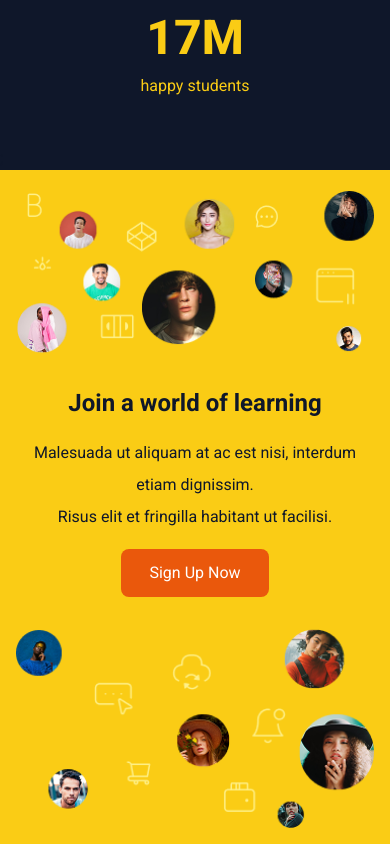
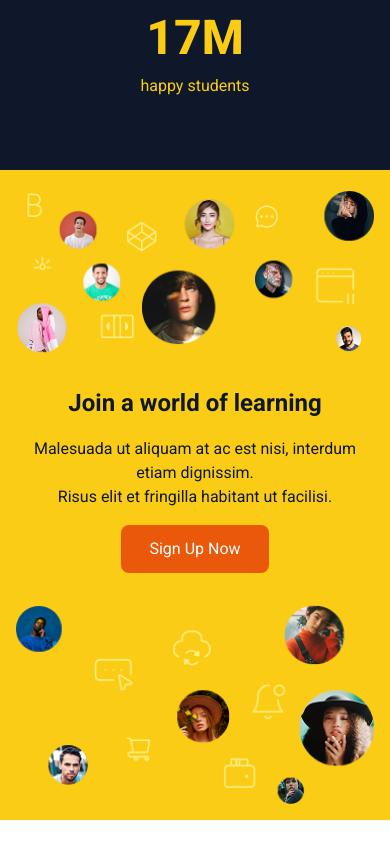
Before and after one commit to acerohernan/uteach-web, a Next.js app: page / in a window 390 px wide. Shown: the part 4389-5233 px from the top of the page. After the commit the page ends 5209 px from the top, so only its background shows below. Built offline with nearby package versions, Linux system fonts and the light colour scheme.

Commit message:
fix: incorrect leading for subtitle

```diff
--- a/src/sections/home/join-a-world-of-learning.tsx
+++ b/src/sections/home/join-a-world-of-learning.tsx
@@ -15,7 +15,7 @@ export const HomeJoinAWorldOfLearning = (): React.ReactElement => {
 
         <div className="flex flex-col items-center text-center gap-4 lg:justify-center lg:gap-8">
           <h3 className="text-[24px] font-bold relative z-10 lg:text-[56px] lg:leading-16">Join a world of learning</h3>
-          <p className="leading-6 lg:text-[20px] leading-8">
+          <p className="leading-6 lg:text-[20px] lg:leading-8">
             Malesuada ut aliquam at ac est nisi, interdum etiam dignissim.
             <br />
             Risus elit et fringilla habitant ut facilisi.
```
